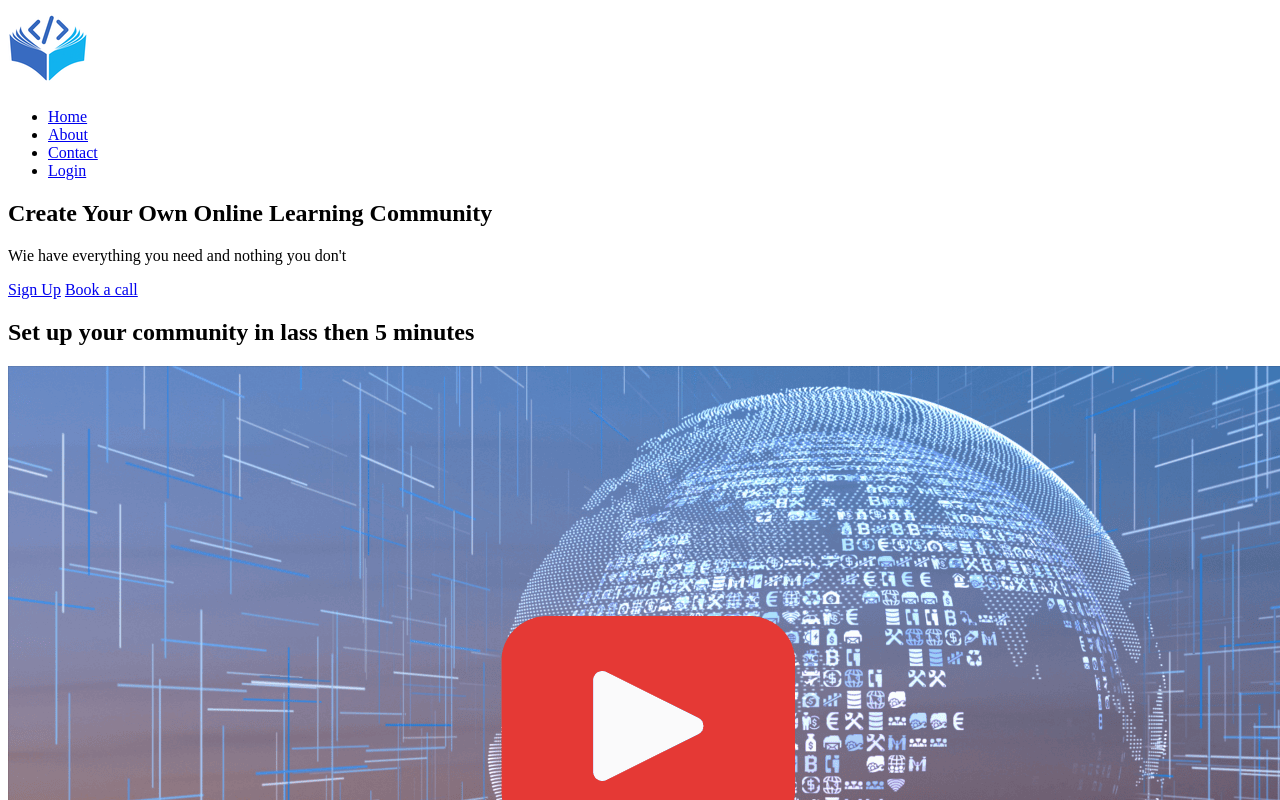
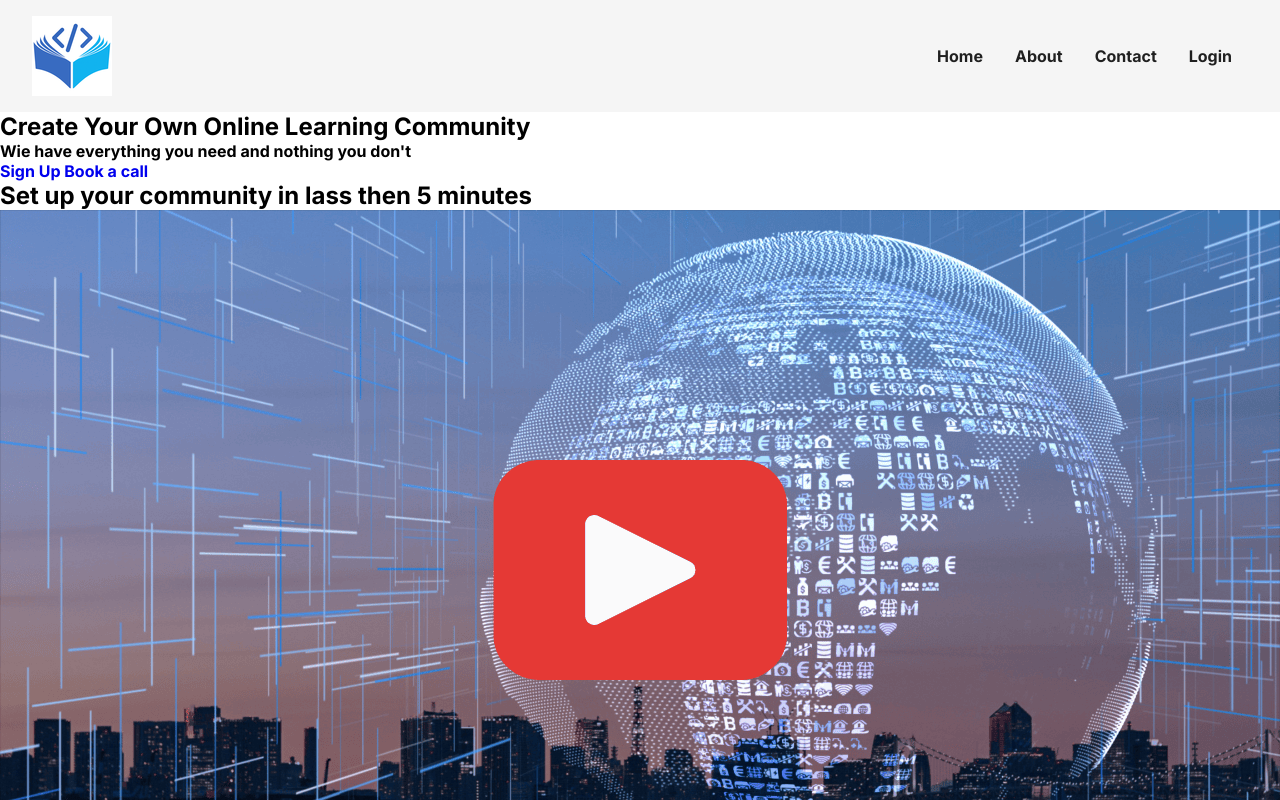
Before and after one commit to zsoltpozsar/LMS-SalesPage, a plain HTML site: page index.html in a window 1280 px wide. Shown: the top 800 px of the page. Drawn offline with Linux system fonts and the light colour scheme.

Commit message:
css reset + header styling

```diff
--- /dev/null
+++ b/assets/images/styles/styles.css
@@ -0,0 +1,68 @@
+:root {
+    --primary: #2f66ad;
+    --light: whitesmoke;
+    --dark: #202020;
+    --link: #1528d9;
+    --link-hover: #1285f1;
+}
+
+* {
+    margin: 0;
+    padding: 0;
+    box-sizing: border-box;
+}
+
+html {
+    font-size: 16px;
+}
+
+body {
+    font-family: "Inter", sans-serif;
+}
+
+img {
+    max-width: 100%;
+}
+
+ul {
+    list-style: none;
+}
+
+a {
+    text-decoration: none;
+}
+
+/* Navbar */
+.navbar {
+    padding: 1rem 2rem;
+    background-color: var(--light);
+    color: var(--dark);
+}
+
+.logo {
+    height: 5rem;
+}
+
+.header-navigation {
+    display: flex;
+    justify-content: space-between;
+    align-items: center;
+}
+
+.nav-items {
+    display: flex;
+}
+
+.nav-link {
+    padding: 0.5rem 1rem;
+    font-weight: 500;
+    transition: 0.4s;
+    color: var(--dark);
+}
+
+.nav-link:hover {
+    color: var(--link-hover);
+
+}
+
+/* Main Banner */
--- a/index.html
+++ b/index.html
@@ -4,6 +4,10 @@
         <meta charset="UTF-8">
         <meta name="viewport" content="width=device-width, initial-scale=1.0">
         <title>Easy LMS</title>
+        <link rel="preconnect" href="https://fonts.googleapis.com">
+        <link rel="preconnect" href="https://fonts.gstatic.com" crossorigin>
+        <link href="https://fonts.googleapis.com/css2?family=Inter:opsz,wght@14..32,700&display=swap" rel="stylesheet">
+        <link rel="stylesheet" href="./assets\images/styles/styles.css" />
         <link
             rel="shortcut icon"
             href="./assets/images/favicon.ico"
@@ -13,9 +17,10 @@
     <body>
      <header>
         <nav class="navbar">
+            <div class="container header-navigation">
                     <div class="logo">
                     <a href="./index.html">
-                <img src="./assets/images/logo_80x80.png" alt="logo" />
+                        <img src="./assets/images/logo_80x80.png" alt="logo" class="logo" />
                     </a>
                     </div>
                     <div class="main-menu">
@@ -33,6 +38,7 @@
                                     <a href="#" class="nav-link btn">Login</a>
                                 </li>
                                 </ul>
+                    </div>
                  </div>
                </nav>
            </header>
@@ -120,7 +126,7 @@
             < class="footer-container">
                       <div class="logo">
                          <a href="./index.html">
-                             <img src="./assets/images/logo_80x80.png" alt="logo"/>
+                             <img src="./assets/images/logo_80x80.png" alt="logo" class="logo"/>
                         </a>
                  </div>
                  <div>
```
Lines whose indentation alone changed are shown as unchanged.
